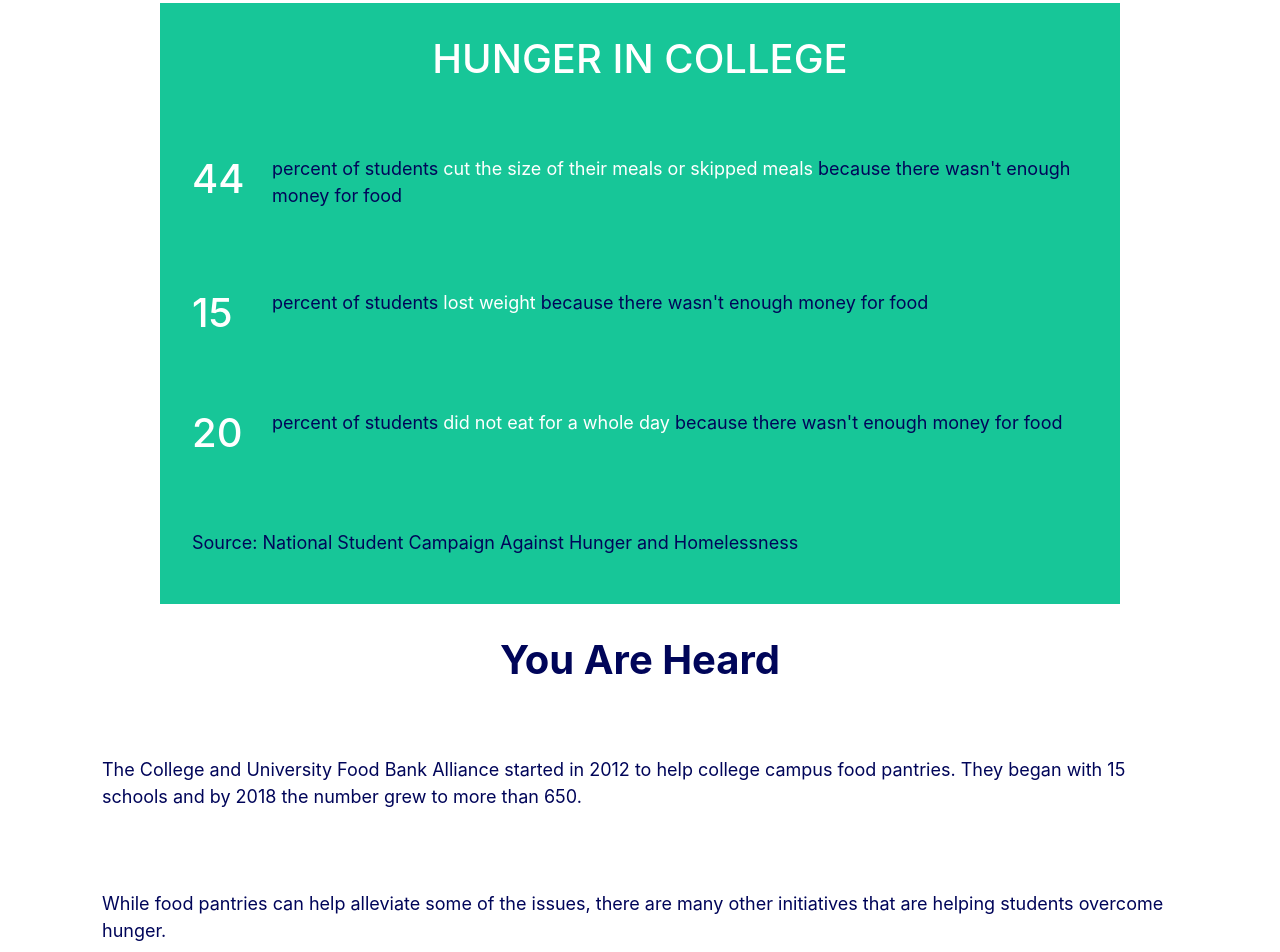
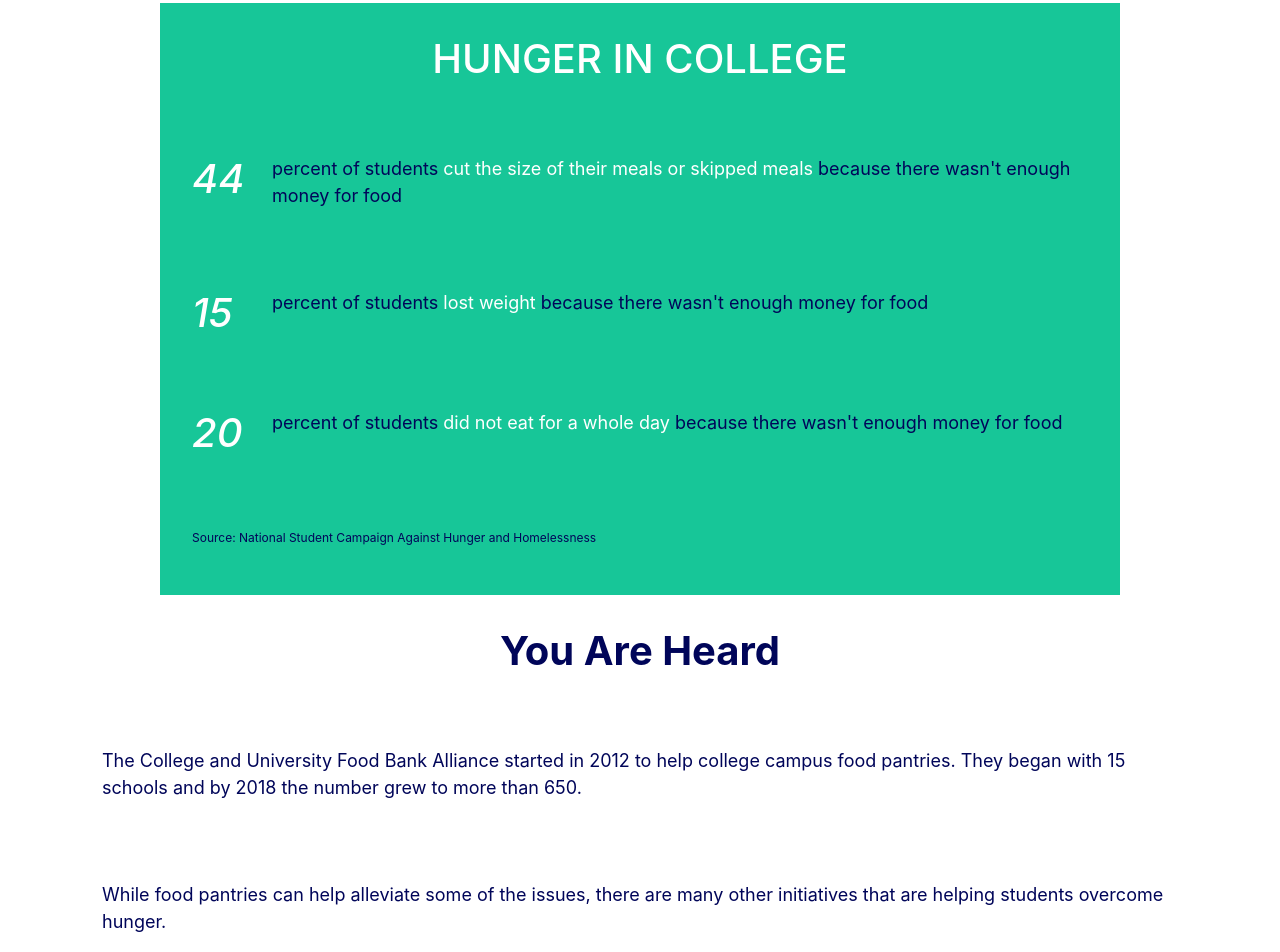
Before and after one commit to amymcgowan/food-insecurity-app, a plain HTML site: page html/not-alone.html in a window 1280 px wide. Shown: the part 1466-2418 px from the top of the page. Drawn offline with nearby package versions, Linux system fonts and the light colour scheme.

Commit message:
italicize numbers and change font

```diff
--- a/css/not-alone.css
+++ b/css/not-alone.css
@@ -15,8 +15,16 @@
     width: 75%;
 }
 
+.source {
+    font-size: 12px;
+}
+
 span {
     color: white;
+}
+
+.stat-number {
+    font-style: italic;
 }
 
 h2 {
--- a/html/not-alone.html
+++ b/html/not-alone.html
@@ -99,7 +99,7 @@
       <section class="container chart">
         <div class="row justify-content-center">
           <div class="col-12 p-3">
-            <article class="p-3 text-center">
+           <article class="p-3 text-center">
               <h1>HUNGER IN COLLEGE</h1>
             </article>
           </div>
@@ -107,7 +107,7 @@
         <div class="row">
           <article class="col-1 p-3">
             <div class="p-3 text-center">
-              <h1>44</h1>
+              <h1 class="stat-number">44</h1>
             </div>
           </article>
           <article class="col-11 p-3">
@@ -119,7 +119,7 @@
         <div class="row">
           <article class="col-1 p-3">
             <div class="p-3 text-center">
-              <h1>15</h1>
+              <h1 class="stat-number">15</h1>
             </div>
           </article>
           <article class="col-11 p-3">
@@ -131,7 +131,7 @@
         <div class="row">
           <article class="col-1 p-3">
             <div class="p-3 text-center">
-              <h1>20</h1>
+              <h1 class="stat-number">20</h1>
             </div>
           </article>
           <article class="col-11 p-3">
@@ -143,7 +143,7 @@
         <div class="row">
           <div class="col-12 p-3">
             <div class="p-3">
-              <p>Source: National Student Campaign Against Hunger and Homelessness</p>
+              <p class="source">Source: National Student Campaign Against Hunger and Homelessness</p>
             </div>
           </div>
         </div>
```
